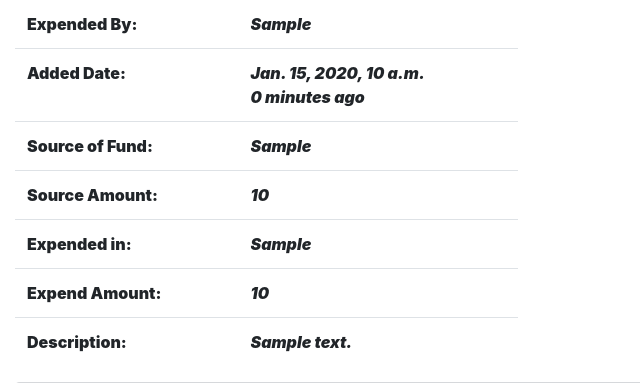
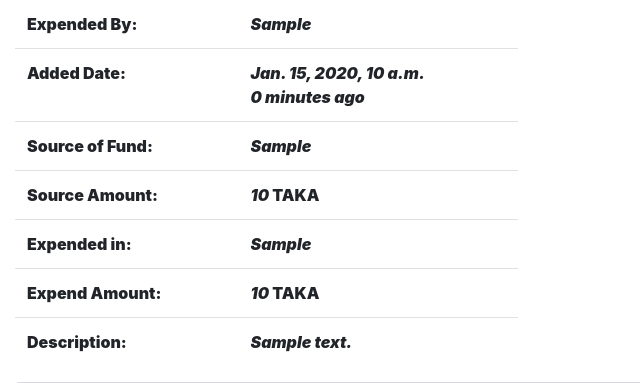
Before and after one commit to dev-fahim/marvelous, a Django app: page /accounts/expenditure/1 in a window 1280 px wide. Shown: the part 175-558 px from the top of the page, without its empty margins (0-640 px from the left). Run offline with Django 3.2, Linux system fonts and the light colour scheme; a user stored in the database is signed in; tables that the repository leaves empty hold one stand-in row (values such as "Sample post"); some libraries are stand-ins or nearby versions.

Commit message:
Update expend_detail.html

```diff
--- a/account/templates/expend/expend_detail.html
+++ b/account/templates/expend/expend_detail.html
@@ -18,13 +18,13 @@
                         <td><b><i>{{ expend.source_fund }}</i></b></td>
                     </tr><tr>
                         <td><b>Source Amount:</b></td>
-                        <td><b><i>{{ expend.source_amount }}</i></b></td>
+                        <td><b><i>{{ expend.source_amount }}</i> TAKA</b></td>
                     </tr><tr>
                         <td><b>Expended in:</b></td>
                         <td><b><i>{{ expend.expend_in }}</i></b></td>
                     </tr><tr>
                         <td><b>Expend Amount:</b></td>
-                        <td><b><i>{{ expend.expend_amount }}</i></b></td>
+                        <td><b><i>{{ expend.expend_amount }}</i> TAKA</b></td>
                     </tr><tr>
                         <td><b>Description:</b></td>
                         <td><b><i>{% if expend.description == '' %}No Description{% else %}{{ expend.description }}{% endif %}</i></b></td>
```
